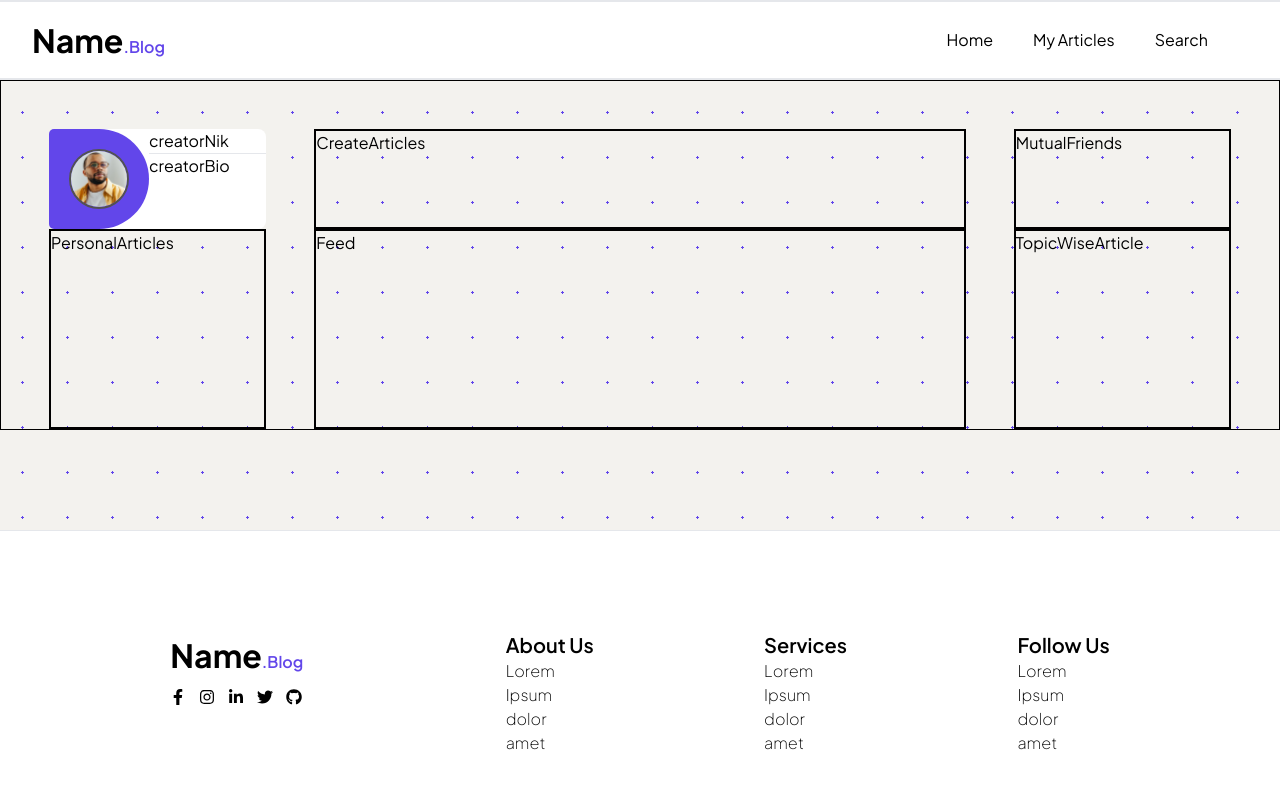
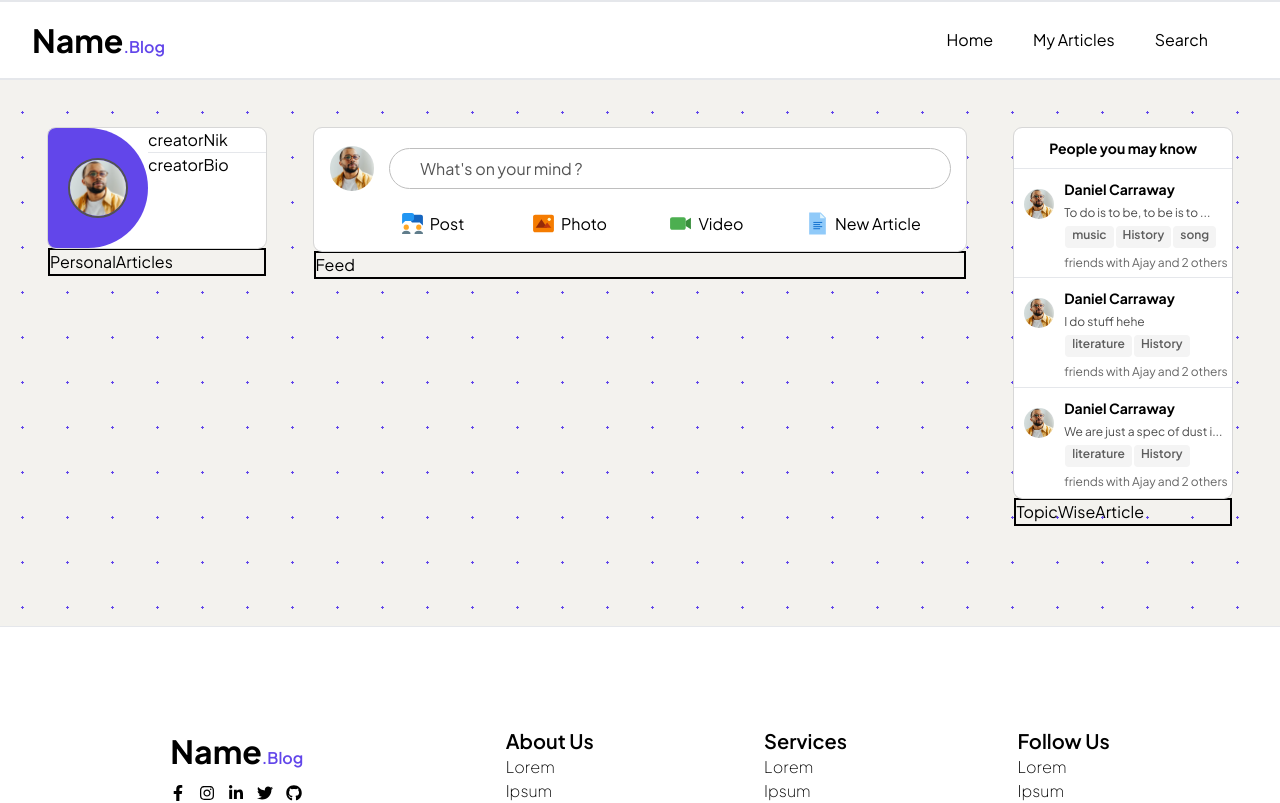
Before and after one commit to DunderMifflinTech/react_blogs, a React (Create React App) app: page /user-wall in a window 1280 px wide. Shown: the top 803 px of the page. Built offline with nearby package versions, Linux system fonts and the light colour scheme.

Commit message:
create post modal creation

```diff
--- /dev/null
+++ b/src/components/helperComponents/Tags.js
@@ -0,0 +1,14 @@
+import React from 'react';
+import { GHOST_THEME } from './TagsCustomVals';
+
+function Tags({value}) {
+  return (
+        <span
+          className= {GHOST_THEME}
+        >
+          {value}
+        </span>
+  );
+}
+
+export default Tags;
--- /dev/null
+++ b/src/components/helperComponents/TagsCustomVals.js
@@ -0,0 +1 @@
+export const GHOST_THEME = "cursor-pointer inline-block align-middle leading-normal text-[12px] h-[22px]  pl-[7px] pr-[7px] m-[1px] text-[#5d5d5d] outline-1 outline-transparent outline-double bg-[#f4f4f4] border-none px-4 rounded hover:bg-[#6246ea] hover:text-[#ffff] transition-all font-semibold hover:shadow-sm"
--- a/src/components/playaround/Playaround.js
+++ b/src/components/playaround/Playaround.js
@@ -4,9 +4,7 @@ import './playaround.css'
 function Playaround() {
     return (
         <div className='divMaster'>
-            <div className="div1"></div>
-            <div className="div2"></div>
-            <div className="div3"></div>
+            <div className="h-[30px] w-[50px]">Text</div>
         </div>
     )
 }
--- a/src/components/userWall/UserWall.css
+++ b/src/components/userWall/UserWall.css
@@ -1,7 +1,5 @@
 .user-wall-container{
-    border: 1px solid black;
     display: grid;
-    grid-template-rows: 1fr 2fr;
     grid-template-columns: 1fr 3fr 1fr;
-    grid-column-gap: 3rem
+    grid-column-gap: 3rem;
 }
--- a/src/components/userWall/UserWall.js
+++ b/src/components/userWall/UserWall.js
@@ -1,26 +1,36 @@
-import React from 'react'
-import CreateArticles from './children/createArticle/CreateArticles'
-import Feed from './children/feed/Feed'
-import MutualFriends from './children/mutualFriends/MutualFriends'
-import PersonalArticles from './children/personalArticles/PersonalArticles'
-import TopicWiseArticle from './children/topicWisearticle/TopicWiseArticle'
-import UserBio from './children/userBio/UserBio'
-import './UserWall.css'
+import React from 'react';
+import CreateArticles from './children/createArticle/CreateArticles';
+import Feed from './children/feed/Feed';
+import MutualFriends from './children/mutualFriends/MutualFriends';
+import PersonalArticles from './children/personalArticles/PersonalArticles';
+import TopicWiseArticle from './children/topicWisearticle/TopicWiseArticle';
+import UserBio from './children/userBio/UserBio';
+import './UserWall.css';
 import userPFP from './../../images/userPFP.png';
 
 function UserWall() {
   return (
     <>
-        <div className='user-wall-container pl-[3rem] pr-[3rem] pt-[3rem]'>
-            <UserBio userPFP= {userPFP} creatorNik = {'creatorNik'} creatorBio = {'creatorBio'}/>
-            <CreateArticles/>
-            <MutualFriends/>
-            <PersonalArticles/>
-            <Feed/>
-            <TopicWiseArticle/>
+      <div className="user-wall-container pl-[3rem] pr-[3rem] pt-[3rem]">
+        <div>
+          <UserBio
+            userPFP={userPFP}
+            creatorNik={'creatorNik'}
+            creatorBio={'creatorBio'}
+          />
+          <PersonalArticles />
         </div>
+        <div>
+          <CreateArticles userPFP={userPFP} />
+          <Feed />
+        </div>
+        <div>
+          <MutualFriends />
+          <TopicWiseArticle />
+        </div>
+      </div>
     </>
-  )
+  );
 }
 
-export default UserWall
+export default UserWall;
--- a/src/components/userWall/children/createArticle/CreateArticles.js
+++ b/src/components/userWall/children/createArticle/CreateArticles.js
@@ -1,8 +1,71 @@
-import React from 'react';
+import React, { useState } from 'react';
+import {
+  FcPicture,
+  FcCollaboration,
+  FcVideoCall,
+  FcDocument,
+} from 'react-icons/fc';
+import {IoClose} from 'react-icons/io5'
+import Tags from '../../../helperComponents/Tags';
 
-function CreateArticles() {
-    return <div className="border-2 border-black">CreateArticles</div>;
+const PostModal=({setIsModalOpen})=>{
+
+  return (
+    <div onClick={()=>{setIsModalOpen(false)}} className = 'w-full h-full backdrop-blur-sm backdrop-brightness-75 fixed bottom-0 left-0 z-[1] flex justify-center items-center'>
+      <div onClick={e=>e.stopPropagation()} className='relative rounded-lg w-1/2 h-1/2 bg-[#fff] border border-1 border-[#dfdfdf]'>
+        <span onClick={()=>{setIsModalOpen(false)}} className='absolute right-[10px] top-[10px]'><IoClose size={25} style = {{color: '#5c5c5c'}}/></span>
+      </div>
+    </div>
+  )
 }
 
 
+function CreateArticles({ userPFP, ...restOfProps }) {
+  const [isModalOpen, setIsModalOpen] = useState(false);
+
+  const handlePostCick = () => {
+    setIsModalOpen(!isModalOpen);
+  };
+
+  return (
+    <>
+    {isModalOpen ? (<PostModal setIsModalOpen = {setIsModalOpen}/>) : <></>}
+      <div className=" bg-[#ffff] rounded-lg justify-around outline outline-[1px] outline-[#d7d7d7] hover:outline-[1.3px] hover:outline-[#b5b5b5] transition-all ease-in-out">
+        <div className="flex flex-row ml-[16px] pt-[18px] pr-[16px]">
+          <img
+            src={userPFP}
+            className="h-[45px] w-[45px] rounded-full mr-[16px]"
+          />
+          <button
+            onClick={handlePostCick}
+            className="w-full mt-[3px] mb-[3px] flex rounded-t-full rounded-b-full outline outline-[1.5px] outline-[#bebebe] place-items-center hover:bg-[#e7e7e7] transition-all ease-in-out"
+          >
+            <span className="block text-[#545454] ml-[30px] ">
+              What's on your mind ?
+            </span>
+          </button>
+        </div>
+        <div className=" pt-[15px] pr-[15px] pb-[10px] pl-[50px] flex flex-row justify-around">
+          <div className="cursor-pointer rounded-lg h-[35px] w-[85px] flex flex-row justify-center place-items-center hover:bg-[#d7d7d7] transition-all ease-in-out">
+            <FcCollaboration size={25} className="inline mr-[5px]" />
+            <span>Post</span>
+          </div>
+          <div className="cursor-pointer rounded-lg h-[35px] w-[85px] flex flex-row justify-center place-items-center hover:bg-[#d7d7d7] transition-all ease-in-out">
+            <FcPicture size={25} className="inline mr-[5px]" />
+            <span>Photo</span>
+          </div>
+          <div className="cursor-pointer rounded-lg h-[35px] w-[85px] flex flex-row justify-center place-items-center hover:bg-[#d7d7d7] transition-all ease-in-out">
+            <FcVideoCall size={25} className="inline mr-[5px]" />
+            <span>Video</span>
+          </div>
+          <div className="cursor-pointer rounded-lg h-[35px] w-[125px] flex flex-row justify-center place-items-center hover:bg-[#d7d7d7] transition-all ease-in-out">
+            <FcDocument size={25} className="inline mr-[5px]" />
+            <span>New Article</span>
+          </div>
+        </div>
+      </div>
+    </>
+  );
+}
+
 export default CreateArticles;
--- a/src/components/userWall/children/mutualFriends/MutualFriends.js
+++ b/src/components/userWall/children/mutualFriends/MutualFriends.js
@@ -1,9 +1,48 @@
-import React from 'react'
+import React from 'react';
+import SuggestedUser from './SuggestedUser';
+import userPFP from '../../../../images/userPFP.png';
 
 function MutualFriends() {
+  let usersArray = [
+    {
+      userPFP: userPFP,
+      userNik: 'Daniel Carraway',
+      userBio: 'To do is to be, to be is to do, scooby dooby doo',
+      interests: ['music', 'History', 'song'], //include at max 3 choices
+      mutualFriends: ["Ajay", "Dev", "Rohan"]
+    },
+    {
+      userPFP: userPFP,
+      userNik: 'Daniel Carraway',
+      userBio: 'I do stuff hehe',
+      interests: ['literature', 'History', 'Old'], //include at max 3 choices
+      mutualFriends: ["Ajay", "Dev", "Rohan"]
+    },
+    {
+      userPFP: userPFP,
+      userNik: 'Daniel Carraway',
+      userBio: 'We are just a spec of dust in this ginormous universe',
+      interests: ['literature', 'History', 'Technology'], //include at max 3 choices
+      mutualFriends: ["Ajay", "Dev", "Rohan"]
+    },
+  ];
   return (
-    <div className='border-2 border-black'>MutualFriends</div>
-  )
+    <div className="bg-[#fff] rounded-lg outline outline-[1px] outline-[#d7d7d7] hover:outline-[#b5b5b5] hover:outline-[1.3px] transition-all ease-in-out">
+      <div className="pt-[10px] pb-[10px] flex place-content-center text-sm font-bold">
+        People you may know
+      </div>
+      {usersArray.map((user, idx) => {
+        return (
+          <SuggestedUser
+            user={user}
+            isLast={idx == usersArray.length - 1}
+            isFirst={idx == 0}
+            key={idx}
+          />
+        );
+      })}
+    </div>
+  );
 }
 
-export default MutualFriends
+export default MutualFriends;
--- /dev/null
+++ b/src/components/userWall/children/mutualFriends/SuggestedUser.js
@@ -0,0 +1,48 @@
+import userEvent from '@testing-library/user-event';
+import React from 'react';
+import Tags from '../../../helperComponents/Tags';
+
+function SuggestedUser({ user, isLast, isFirst, ...restOfProps }) {
+  const tagsFunc = () => {
+    let arr = [];
+    let totalLenght = 0;
+    for (let i = 0; i < user.interests.length; i++) {
+      totalLenght += user.interests[i].length + 2;
+      if (totalLenght > 25) break;
+      else arr.push(user.interests[i]);
+    }
+    return arr;
+  };
+  return (
+    <div
+      className={
+        (isLast == true ? '' : 'border-b-[1px] ') +
+        (isFirst == true ? 'border-t-[1px]' : '') +
+        ' h-[110px] w-full flex align-items-center hover:bg-[#f7f7f7] hover:ease-in-out transition-all'
+      }
+    >
+      <img
+        src={user.userPFP}
+        className=" m-[10px] mt-[20px] h-[30px] w-[30px] rounded-full "
+      />
+      <div className="overflow-hidden pt-[10px] w-full">
+        <li className="list-none text-sm font-bold">{user.userNik}</li>
+        <li className="inline list-none text-[12px] text-[#4d4d4d]">
+          {user.userBio.length > 28
+            ? user.userBio.substring(0, 28) + '...'
+            : user.userBio}
+        </li>
+        <li className="list-none whitespace-nowrap">
+          {tagsFunc().map((val) => {
+            return <Tags value={val} key={val} />;
+          })}
+        </li>
+        <li className="list-none whitespace-nowrap text-[12px] text-[#666666] pt-[5px]">
+          {(`friends with `) + (user.mutualFriends[0]) + ` and ${user.mutualFriends.length - 1} others`}
+        </li>
+      </div>
+    </div>
+  );
+}
+
+export default SuggestedUser;
--- a/src/components/userWall/children/userBio/UserBio.js
+++ b/src/components/userWall/children/userBio/UserBio.js
@@ -3,7 +3,7 @@ import './UserBio.css'
 
 function UserBio({ userPFP, creatorNik, creatorBio, ...restOfProps }) {
   return (
-    <div className=" rounded-lg h-[100px] flex flex-row bg-[#ffff]">
+    <div className=" rounded-lg h-[120px] flex flex-row bg-[#ffff] outline outline-[1px] outline-[#d7d7d7] hover:outline-[1.3px] hover:outline-[#b5b5b5] transition-all ease-in-out">
       <div className=' user-img w-[100px] bg-[#6246EA] shrink-0 h-full flex justify-center items-center'>
         <img
           src={userPFP}
```
